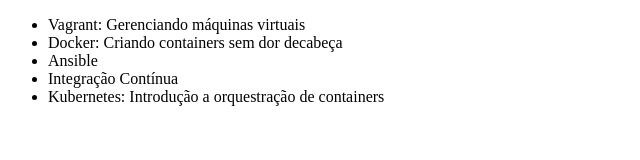
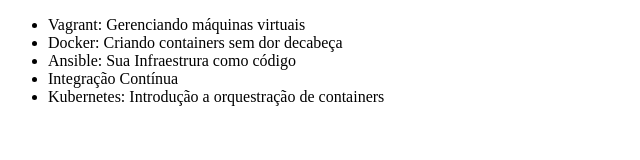
Before and after one commit to rodBarrs/Git, a plain HTML site: page index.html in a window 1280 px wide. Shown: the whole page, without its empty margins (0-640 px from the left). Drawn offline with Linux system fonts and the light colour scheme.

Commit message:
Alterando nome do curso de ansible

```diff
--- a/index.html
+++ b/index.html
@@ -8,7 +8,7 @@
     <ul>
         <li>Vagrant: Gerenciando máquinas virtuais</li>
         <li>Docker: Criando containers sem dor decabeça</li>
-        <li>Ansible</li>
+        <li>Ansible: Sua Infraestrura como código</li>
         <li>Integração Contínua</li>
         <li>Kubernetes: Introdução a orquestração de containers</li>
     </ul>
```
